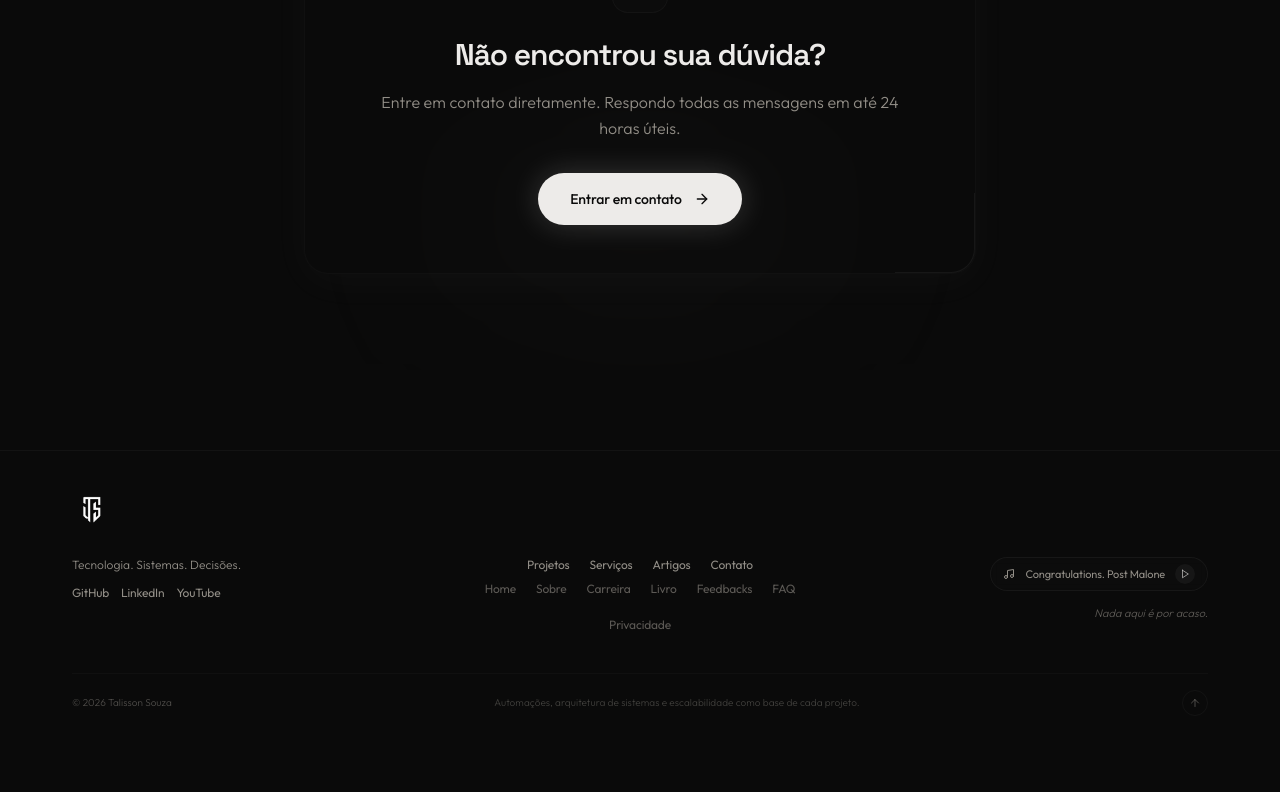
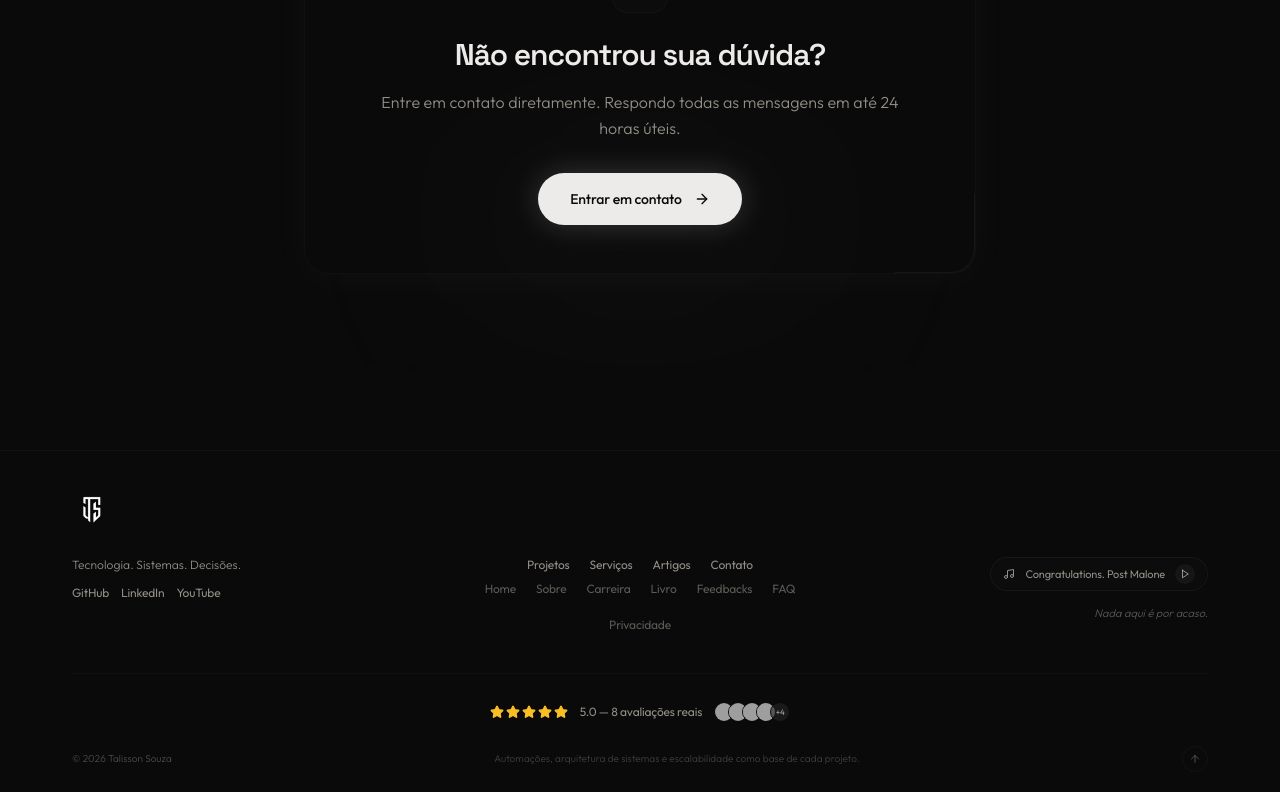
Before and after one commit to TalissonDeevv/talisson-souza-showcase-0d8b5f01, a React (Vite) app: page /faq in a window 1280 px wide. Shown: the part 1983-2775 px from the top of the page. Before the commit the page ends 2715 px from the top, so only its background shows below. Built offline with nearby package versions, Linux system fonts and the light colour scheme; grey boxes are pictures that could not be loaded.

Commit message:
Atualizar footer com reputação
Co-authored-by: TalinhoDev <171566595+TalinhoDev@users.noreply.github.com>

```diff
--- a/src/components/layout/Footer.tsx
+++ b/src/components/layout/Footer.tsx
@@ -146,8 +146,44 @@ const Footer = () => {
           </div>
         </div>
 
-        {/* Bottom bar */}
-        <div className="py-4 border-t border-border/20 flex items-center justify-between">
+        {/* Reputation + Bottom bar */}
+        <div className="py-5 border-t border-border/20 space-y-4">
+          {/* Stars reputation */}
+          <Link
+            to={language === 'en' ? '/en-us/feedbacks' : '/feedbacks'}
+            className="group flex items-center justify-center gap-3 py-2"
+          >
+            <div className="flex items-center gap-0.5">
+              {[...Array(5)].map((_, i) => (
+                <Star key={i} className="w-3.5 h-3.5 fill-amber-400 text-amber-400" />
+              ))}
+            </div>
+            <span className="text-xs text-muted-foreground group-hover:text-foreground transition-colors duration-200">
+              5.0 — 8 {getText(language, 'avaliações reais', 'real reviews')}
+            </span>
+            <div className="flex -space-x-1.5">
+              {[
+                "https://i.ibb.co/pjKpnWFq/image.png",
+                "https://i.ibb.co/V0P35B23/Matheus.jpg",
+                "https://i.ibb.co/My7YX5s4/image.png",
+                "https://i.ibb.co/gFjVRgtr/image.png"
+              ].map((src, i) => (
+                <img
+                  key={i}
+                  src={src}
+                  alt=""
+                  className="w-5 h-5 rounded-full object-cover border border-background"
+                  loading="lazy"
+                />
+              ))}
+              <div className="w-5 h-5 rounded-full bg-muted/60 border border-background flex items-center justify-center">
+                <span className="text-[8px] text-muted-foreground font-medium">+4</span>
+              </div>
+            </div>
+          </Link>
+
+          {/* Bottom row */}
+          <div className="flex items-center justify-between">
             <p className="text-[10px] text-muted-foreground/50">
               © {currentYear} Talisson Souza
             </p>
@@ -158,9 +194,9 @@ const Footer = () => {
               onClick={() => window.scrollTo({ top: 0, behavior: 'smooth' })}
               className="p-1.5 rounded-full border border-border/30 hover:border-border/60 text-muted-foreground/50 hover:text-foreground transition-all duration-200"
               aria-label="Back to top">
-
               <ArrowUp className="w-3 h-3" />
             </button>
+          </div>
         </div>
       </div>
     </footer>);
```
Lines whose indentation alone changed are shown as unchanged.
